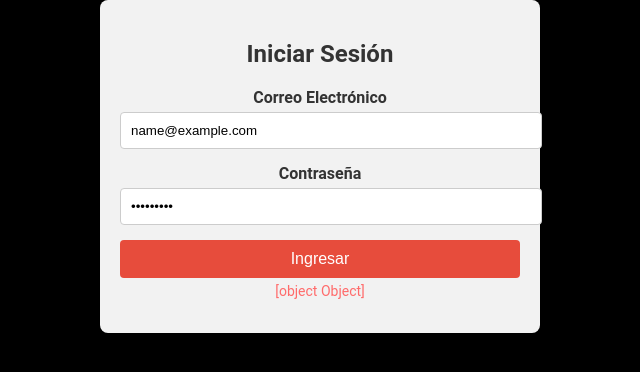
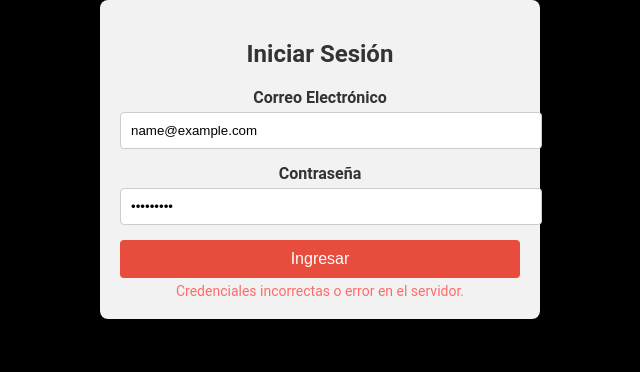
Before and after one commit to demon-for-arcangel/OnyxTunes, an Angular app in the folder front/: page /login in a window 1280 px wide. Both pictures are taken after typing "name@example.com", "Sample123" into the empty fields and a click on the button "Ingresar". Shown: the top 372 px of the page, without its empty margins (320-960 px from the left). Built offline with nearby package versions, Linux system fonts and the light colour scheme; no server answers.

Commit message:
Login
Uso de la interfaz errors y añadir atributo nuevo en dicha interfaz

```diff
--- a/front/src/app/components/login/login.component.html
+++ b/front/src/app/components/login/login.component.html
@@ -11,6 +11,12 @@
         required
         placeholder="Introduce tu correo"
         />
+
+        @if(errors.email){
+            <div class="error-message">
+                {{ errors.email }}
+            </div>
+        }
     </div>
 
     <div class="form-group">
@@ -23,12 +29,19 @@
         required
         placeholder="Introduce tu contraseña"
         />
+        @if(errors.password){
+            <div class="error-message">
+                {{ errors.password }}
+            </div>
+        }
     </div>
 
     <button type="submit">Ingresar</button>
 
-        @if(errors){
-            <p class="error-message">{{ errors }}</p>
+    @if(errors.login) {
+        <div class="error-message">
+            {{ errors.login }}
+        </div>
     }
     </form>
 </div>
--- a/front/src/app/components/login/login.component.ts
+++ b/front/src/app/components/login/login.component.ts
@@ -3,6 +3,7 @@ import { AuthService } from '../../services/auth.service';
 import { Router } from '@angular/router';
 import { FormsModule } from '@angular/forms';
 import { Usuario } from '../../interfaces/usuario';
+import { Errors } from '../../interfaces/errors';
 
 @Component({
   selector: 'app-login',
@@ -14,19 +15,35 @@ import { Usuario } from '../../interfaces/usuario';
 export class LoginComponent {
   email: string = '';
   password: string = '';
-  errors?: Usuario = {};
+  errors: Errors = {};  // Usamos la interfaz Errors
 
   constructor(private authService: AuthService, private router: Router) {}
 
   login() {
+    this.errors = {};  // Limpiar errores antes de hacer la solicitud
+
+    if (!this.email.trim()) {
+      this.errors.email = 'El correo electrónico es obligatorio.';
+    }
+
+    if (!this.password.trim()) {
+      this.errors.password = 'La contraseña es obligatoria.';
+    }
+
+    // Si hay errores, no continuar con el login
+    if (Object.keys(this.errors).length > 0) {
+      return;
+    }
+
+    // Si no hay errores, proceder con el login
     this.authService.login(this.email, this.password).subscribe({
       next: (response) => {
         console.log('Iniciada la sesión');
-        const token = response.token; // Asegúrate de que response.token sea solo un string
-        localStorage.setItem('token', token); // Guarda solo el token
+        const token = response.token;
+        localStorage.setItem('token', token);
         this.authService.getUserByToken(token).subscribe({
           next: (user) => {
-            console.log(user)
+            console.log(user);
             if (user && user.roles && user.roles.length > 0) {
               const userRole = user.roles[0].nombre;
 
@@ -44,6 +61,7 @@ export class LoginComponent {
       },
       error: (error) => {
         console.error('Error en el login:', error);
+        this.errors.login = 'Credenciales incorrectas o error en el servidor.';
       }
     });
   }
--- a/front/src/app/interfaces/errors.ts
+++ b/front/src/app/interfaces/errors.ts
@@ -4,4 +4,5 @@ export interface Errors {
     password?: string;
     fecha_nacimiento?: string;
     genero?: string;
+    login?: string;
 }
```
Lines whose indentation alone changed are shown as unchanged.
